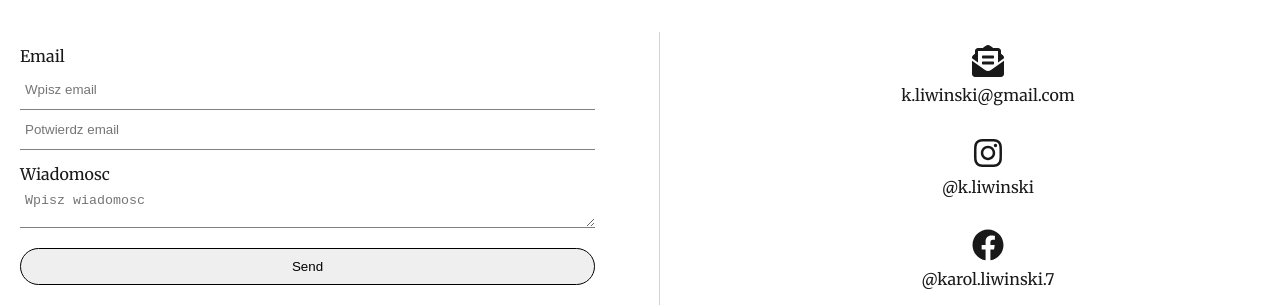
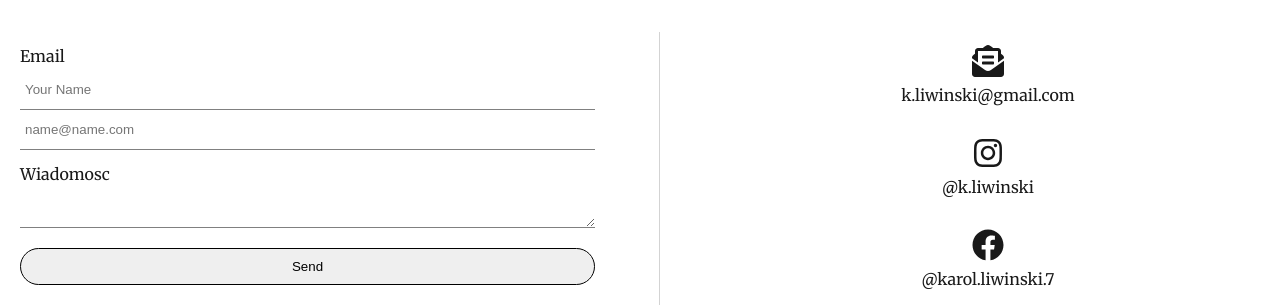
Before and after one commit to lilivin/gatsby-netlify, a Gatsby site: page / in a window 1280 px wide. Shown: the part 818-1125 px from the top of the page. Built offline with nearby package versions, Linux system fonts and the light colour scheme; Gatsby itself is replaced by a stand-in of ours; some packages are replaced by stand-ins of ours.

Commit message:
form-jaden

```diff
--- a/src/components/contactForm.js
+++ b/src/components/contactForm.js
@@ -20,10 +20,10 @@
             data-netlify-honeypot="bot-field"
           >
             <label>Email</label>
-            <input name="name" placeholder="Wpisz email" type="text" />
-            <input name="email" placeholder="Potwierdz email" type="email" />
+            <input name="name" placeholder="Your Name" type="text" />
+            <input name="email" placeholder="name@name.com" type="email" />
             <label>Wiadomosc</label>
-            <textarea name="message" placeholder="Wpisz wiadomosc"/>
+            <textarea name="message" />
             <button name="submitButton">Send</button>
           </form>
           <div className="contactAlternatives">
```
